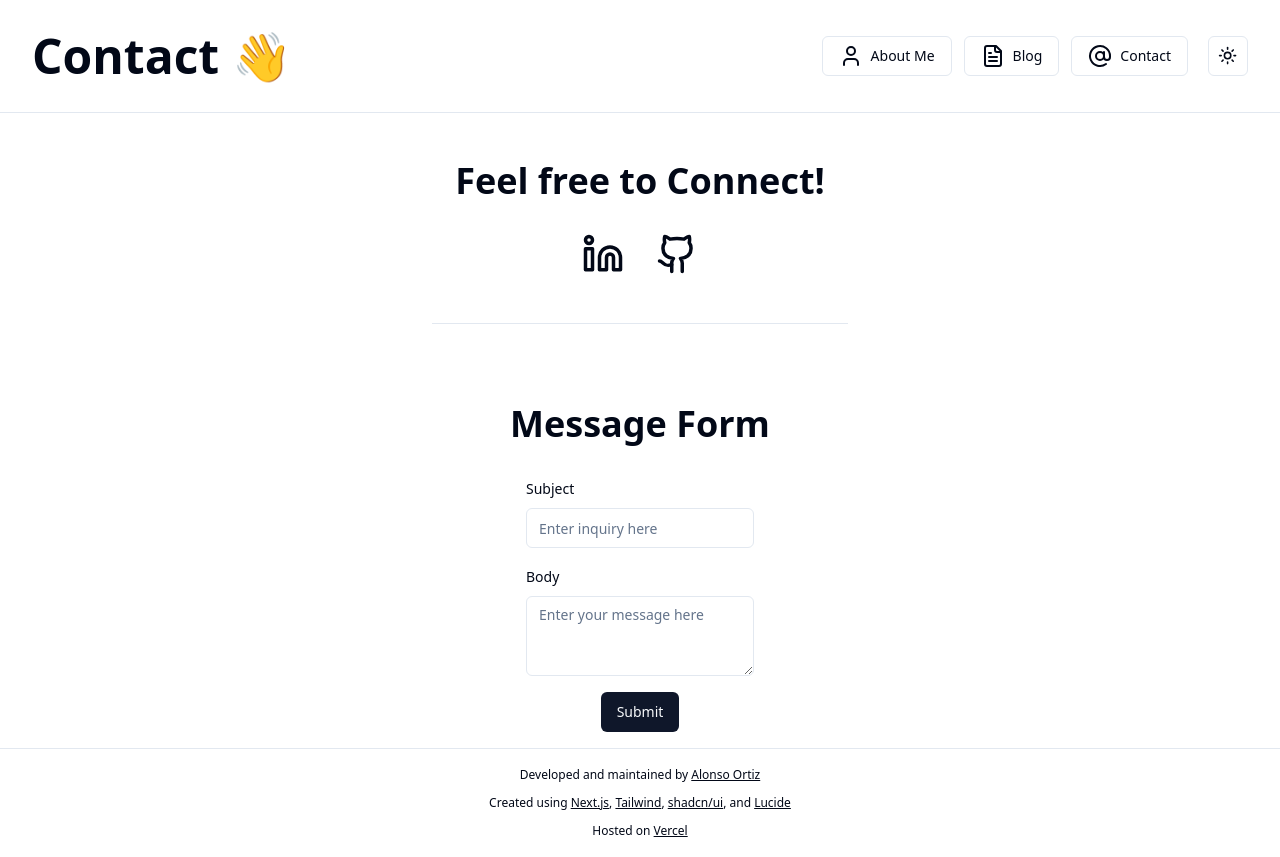
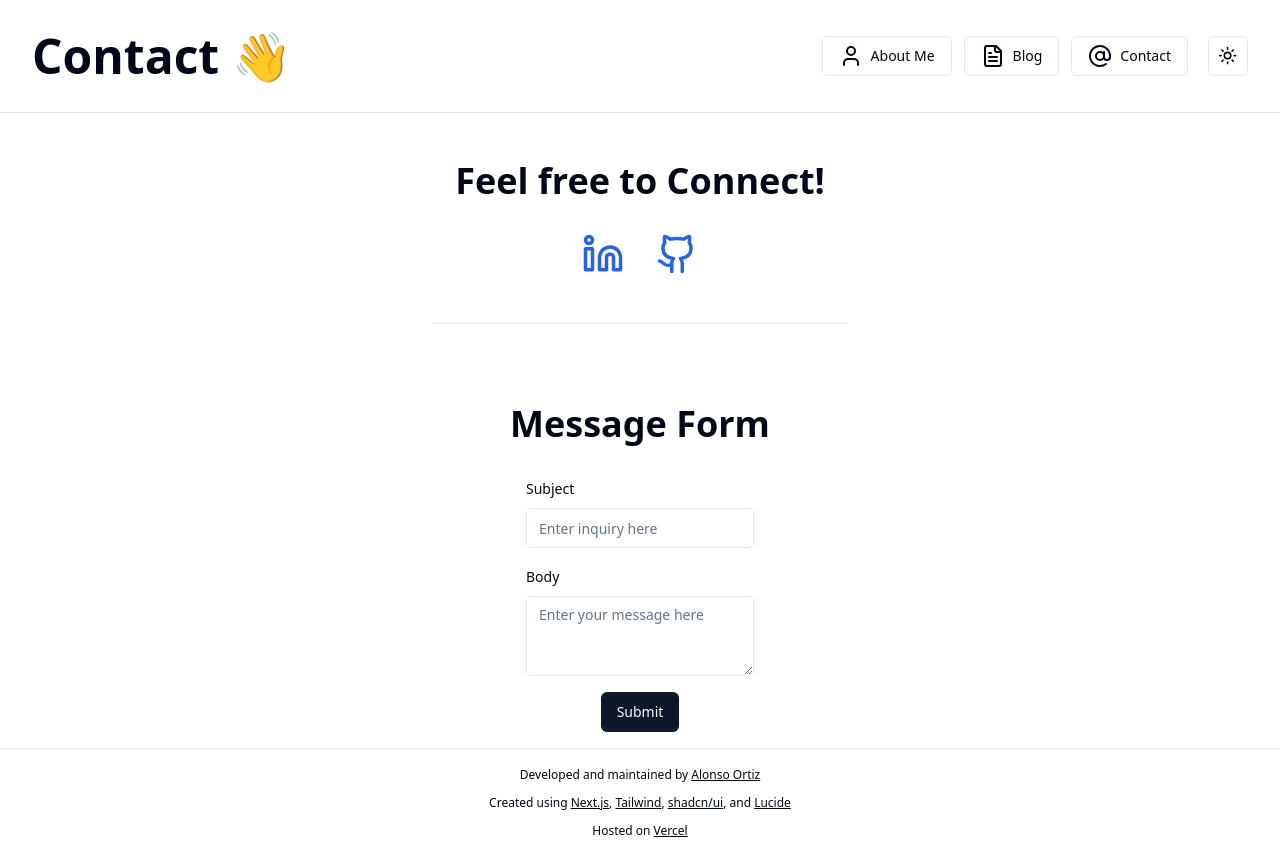
Before and after one commit to alonso-ov/my-website, a Next.js app: page /contact in a window 1280 px wide. Built offline with nearby package versions, Linux system fonts and the light colour scheme.

Commit message:
Update color of icon links

```diff
--- a/app/contact/page.tsx
+++ b/app/contact/page.tsx
@@ -8,10 +8,10 @@ export default function ContactPage() {
       <h1 className="py-8 text-4xl font-bold text-center">Feel free to Connect!</h1>
       <div className="flex flex-col space-y-8 sm:space-y-0 sm:flex-row sm:space-x-8">
         <Link href="https://www.linkedin.com/in/alonso-ov/">
-          <Linkedin size={42} />
+          <Linkedin size={42} color="#2563EB" />
         </Link>
         <Link href="https://github.com/alonso-ov">
-          <Github size={42} />
+          <Github size={42} color="#2563EB" />
         </Link>
       </div>
       <span className="w-2/3 my-12 border-b sm:w-1/3"></span>
```
